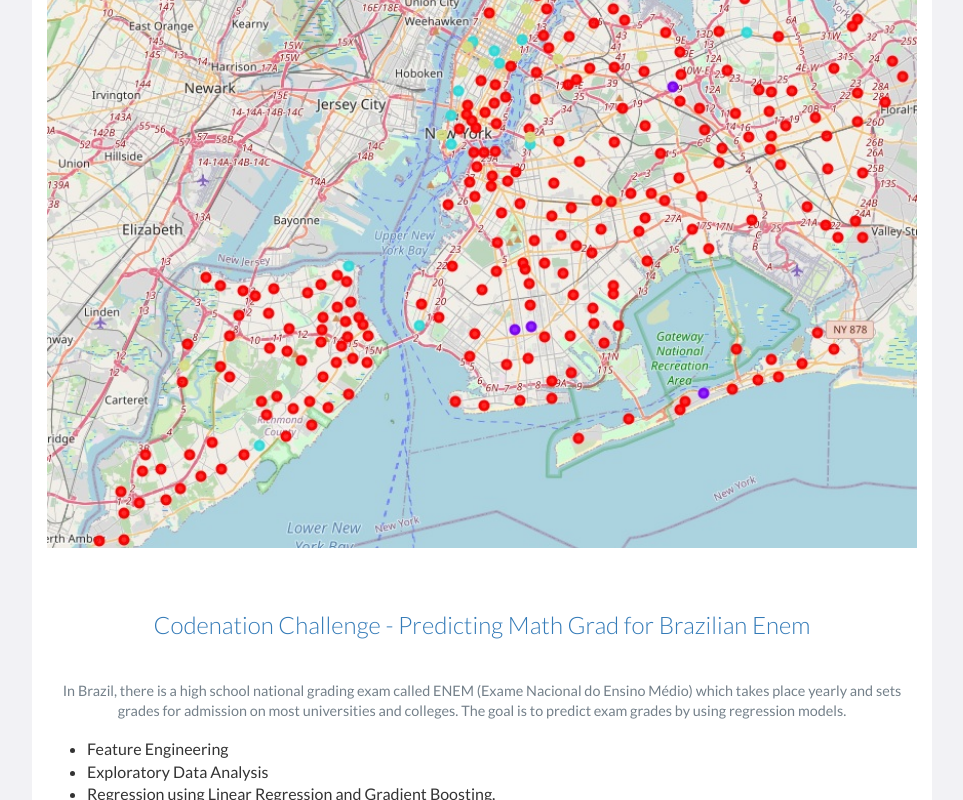
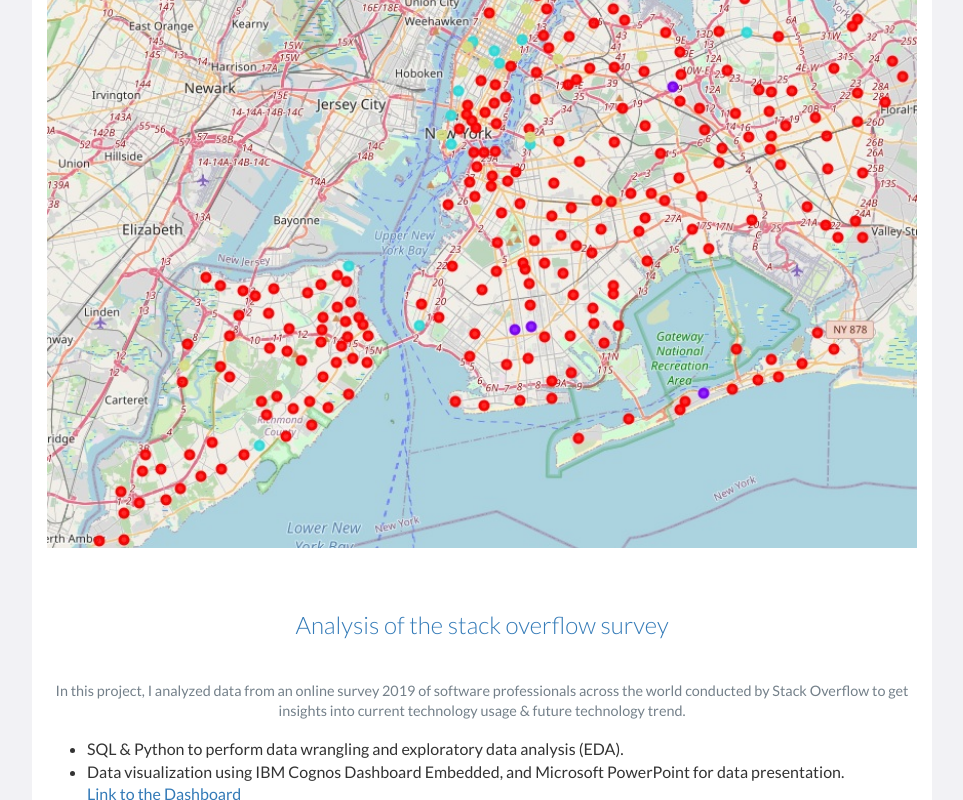
Before and after one commit to EderBraz/EderBraz.github-old, a website: page index.html in a window 1280 px wide. Shown: the part 2872-3672 px from the top of the page, without its empty margins (158-1121 px from the left). Drawn offline with nearby package versions, Linux system fonts and the light colour scheme.

Commit message:
add new project(analysis)

```diff
--- a/index.html
+++ b/index.html
@@ -103,7 +103,9 @@
                         <h3><a href="https://github.com/EderBraz/Coursera_Capstone">The Battle of the Neighborhoods - IBM Data Science Capstone Project</a></h3>
                         <br>
                         <p >
-                            In this project, i am creating a hypothetical scenario. My client, a successful restaurant chain in Brazil is looking to expand in New York. They want to create a Brazilian steakhouse restaurant. However, he does not know in which neighborhood the restaurant would gain the most attention from customers and face the least competition from other steakhouses.
+                            In this project, i am creating a hypothetical scenario. My client, a successful restaurant chain in Brazil is looking to expand in New York.
+                            They want to create a Brazilian steakhouse restaurant. However, he does not know in which neighborhood the restaurant would gain the most attention
+                             from customers and face the least competition from other steakhouses.
                         </p>
                         <ul align="left">
                             <li>Extracting data from Foursquare APIs</li>
@@ -113,12 +115,33 @@
                         <img class="img-responsive" src="images/map.jpg" alt="clusterized map">
                     </div>
                     <!-- End .project-info -->
+                    <div class="project no-image">
+                    <div class="project-info">
+                        <h3><a href="https://github.com/EderBraz/IBM-Data-Analyst-Capstone"> Analysis of the stack overflow survey</a></h3>
+                        <br>
+                        <p >
+                            In this project, I analyzed data from an online survey 2019 of software professionals across the world conducted by Stack Overflow to get insights
+                            into current technology usage & future technology trend.
+                        </p>
+                        <ul align="left">
+                            <li> SQL & Python to perform data wrangling and exploratory data analysis (EDA).</li>
+                            <li> Data visualization using IBM Cognos Dashboard Embedded, and Microsoft PowerPoint for data presentation.</li>
+                            <a href="https://dataplatform.cloud.ibm.com/dashboards/ccc0aae5-80b2-4016-ab34-cc4e769cd902/view/57
+                            7fab0524e30b894dd4e2e407987a0375302555b6bbd507d28c7b490f672097a86817c7c87a1a5b8b47036afbba4608cd">Link to the Dashboard</a>
+                            <br>
+                            <a href="Analysis of the stack overflow survey.pdf">Download Report</a>
+
+                        </ul>
+                        <img class="img-responsive" src="images/dashboard_1.png" alt="clusterized map">
+                    </div>
+                    <!-- End .project-info -->
                 <div class="project no-image">
                     <div class="project-info">
                         <h3><a href="https://github.com/EderBraz/Codenation_Enem_2016">Codenation Challenge - Predicting Math Grad for Brazilian Enem</a></h3>
                         <br>
                         <p >
-                            In Brazil, there is a high school national grading exam called ENEM (Exame Nacional do Ensino Médio) which takes place yearly and sets grades for admission on most universities and colleges. The goal is to predict exam grades by using regression models.
+                            In Brazil, there is a high school national grading exam called ENEM (Exame Nacional do Ensino Médio) which takes place yearly and sets grades for
+                            admission on most universities and colleges. The goal is to predict exam grades by using regression models.
                         </p>
                         <ul align="left">
                             <li>Feature Engineering</li>
```
Also changed, not shown: images/dashboard_1.png (added), 1 other file.
